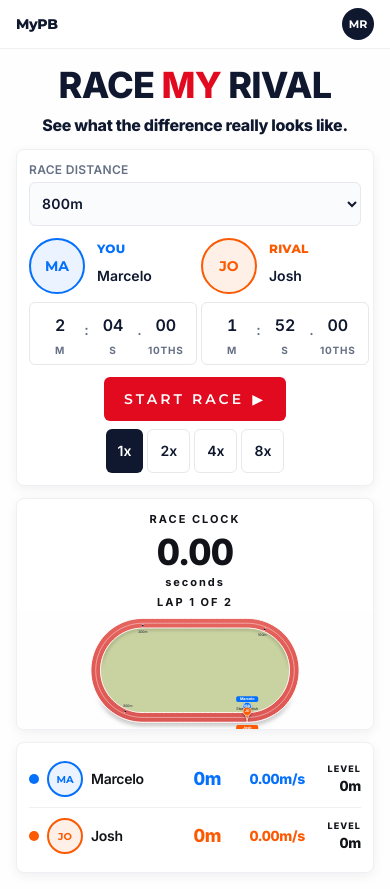
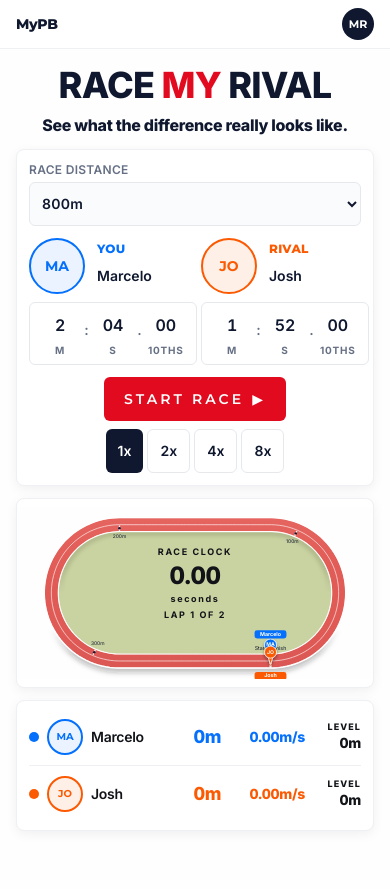
Before and after one commit to MBustamante76/racemyrival, a Next.js app: page / in a window 390 px wide. After the commit the page ends 847 px from the top, so only its background shows below. Built offline with nearby package versions, Linux system fonts and the light colour scheme.

Commit message:
Improve TrackStage responsive clock layout
Adjust the track stage layout so the race clock floats above the track on small screens and scales responsively across breakpoints. This keeps the time readout readable without crowding the track content.

```diff
--- a/src/components/TrackStage.tsx
+++ b/src/components/TrackStage.tsx
@@ -12,11 +12,13 @@ export function TrackStage({
       data-testid="track-stage"
       className="relative w-full min-w-0 overflow-hidden rounded-[var(--rmr-radius-card)] border border-border bg-card shadow-card"
     >
-      <div className="flex flex-col">
-        <div className="order-1 px-3 pt-3 md:absolute md:inset-x-0 md:top-[calc(42%-30px)] md:z-10 md:order-none md:px-0 md:pt-0">
-          {clock}
+      <div className="absolute inset-x-0 top-[18%] z-10 px-3 md:top-[calc(42%-30px)] md:px-0">
+        {clock}
+      </div>
+      <div className="w-full overflow-hidden px-1 py-2 md:overflow-visible md:px-0 md:py-0">
+        <div className="relative left-1/2 w-[148%] max-w-none -translate-x-1/2 md:left-0 md:w-full md:translate-x-0">
+          {track}
         </div>
-        <div className="order-2 w-full md:order-none">{track}</div>
       </div>
     </section>
   );
@@ -30,12 +32,12 @@ export function RaceClockReadout({
   lapText: string;
 }) {
   return (
-    <div className="flex flex-col items-center gap-1 text-center md:pointer-events-none">
-      <p className="font-sans text-[11px] font-bold uppercase tracking-[0.18em] text-near-black">
+    <div className="pointer-events-none flex flex-col items-center gap-0.5 pt-3 text-center sm:gap-1 sm:pt-1 md:pt-0">
+      <p className="font-sans text-[9px] font-bold uppercase tracking-[0.18em] text-near-black sm:text-[11px]">
         Race clock
       </p>
       <p
-        className="font-sans text-4xl font-extrabold tabular-nums tracking-[-0.02em] text-near-black sm:text-5xl"
+        className="font-sans text-2xl font-extrabold tabular-nums tracking-[-0.02em] text-near-black sm:text-4xl md:text-5xl"
         data-testid="race-clock"
         aria-label="Race clock"
         aria-live="polite"
@@ -43,10 +45,10 @@ export function RaceClockReadout({
       >
         {timeText}
       </p>
-      <p className="-mt-0.5 font-sans text-[11px] font-bold tracking-[0.18em] text-near-black">
+      <p className="-mt-0.5 font-sans text-[9px] font-bold tracking-[0.18em] text-near-black sm:text-[11px]">
         seconds
       </p>
-      <p className="font-sans text-[11px] font-bold uppercase tracking-[0.18em] text-near-black" data-testid="race-lap">
+      <p className="font-sans text-[9px] font-bold uppercase tracking-[0.18em] text-near-black sm:text-[11px]" data-testid="race-lap">
         {lapText}
       </p>
     </div>
```
